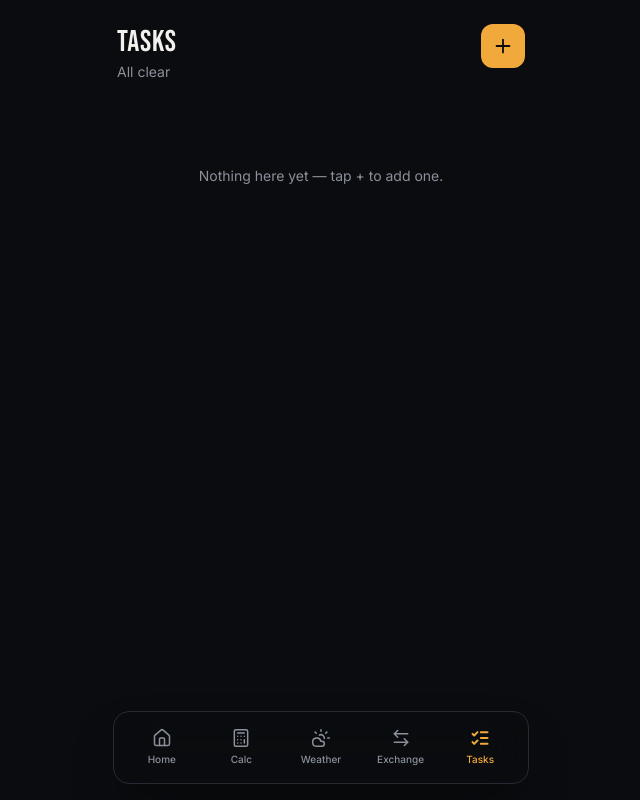
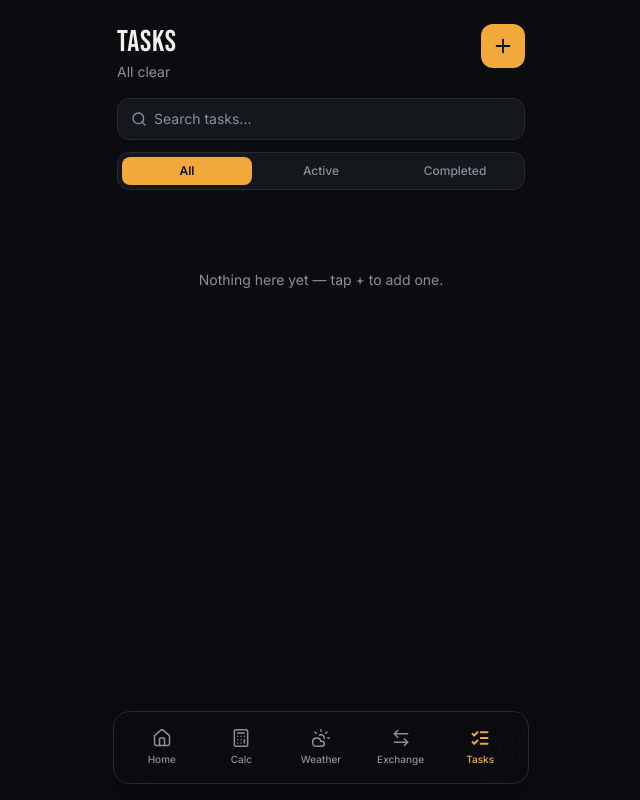
Before and after one commit to AbelXeon/DayFlow, a Next.js app: page /todo in a window 1280 px wide. Shown: the whole page, without its empty margins (319-959 px from the left). Built offline with nearby package versions, Linux system fonts and the light colour scheme.

Commit message:
added a search bar and a click thing for search bar thing

```diff
--- a/app/todo/page.tsx
+++ b/app/todo/page.tsx
@@ -2,9 +2,10 @@
 
 import { useEffect, useRef, useState } from "react";
 import { createPortal } from "react-dom";
-import { Plus, Trash2, Check, X, Pencil } from "lucide-react";
+import { Plus, Trash2, Check, X, Pencil, Search } from "lucide-react";
 
 type Task = { id: string; text: string; done: boolean };
+type FilterType = "all" | "active" | "completed";
 
 export default function TodoPage() {
   const [tasks, setTasks] = useState<Task[]>([]);
@@ -12,6 +13,8 @@ export default function TodoPage() {
   const [adding, setAdding] = useState(false);
   const [editingId, setEditingId] = useState<string | null>(null);
   const [draft, setDraft] = useState("");
+  const [search, setSearch] = useState("");
+  const [filter, setFilter] = useState<FilterType>("all");
   const [mounted, setMounted] = useState(false);
   const textareaRef = useRef<HTMLTextAreaElement>(null);
 
@@ -74,9 +77,18 @@ export default function TodoPage() {
 
   const remaining = tasks.filter((t) => !t.done).length;
 
+  // Filter & Search Logic
+  const filteredTasks = tasks.filter((task) => {
+    const matchesSearch = task.text.toLowerCase().includes(search.toLowerCase());
+    if (filter === "active") return matchesSearch && !task.done;
+    if (filter === "completed") return matchesSearch && task.done;
+    return matchesSearch;
+  });
+
   return (
-    <div className="px-5 pt-6">
-      <div className="flex items-start justify-between mb-5">
+    <div className="px-5 pt-6 pb-10 max-w-md mx-auto">
+      {/* Header */}
+      <div className="flex items-start justify-between mb-4">
         <div>
           <h1 className="font-display text-3xl tracking-wide">Tasks</h1>
           <p className="text-muted text-sm mt-0.5">
@@ -91,8 +103,49 @@ export default function TodoPage() {
         </button>
       </div>
 
+      {/* Search Bar */}
+      <div className="relative mb-3">
+        <Search
+          size={16}
+          className="absolute left-3.5 top-1/2 -translate-y-1/2 text-muted pointer-events-none"
+        />
+        <input
+          type="text"
+          value={search}
+          onChange={(e) => setSearch(e.target.value)}
+          placeholder="Search tasks..."
+          className="w-full bg-surface border border-border rounded-xl pl-9 pr-9 py-2.5 text-sm text-text placeholder:text-muted outline-none focus:border-accent transition-colors"
+        />
+        {search && (
+          <button
+            onClick={() => setSearch("")}
+            className="absolute right-3 top-1/2 -translate-y-1/2 text-muted hover:text-text"
+          >
+            <X size={15} />
+          </button>
+        )}
+      </div>
+
+      {/* Filter Tabs */}
+      <div className="flex gap-1 p-1 bg-surface border border-border rounded-xl mb-4 text-xs font-medium">
+        {(["all", "active", "completed"] as const).map((tab) => (
+          <button
+            key={tab}
+            onClick={() => setFilter(tab)}
+            className={`flex-1 py-1.5 rounded-lg capitalize transition-all duration-150 ${
+              filter === tab
+                ? "bg-accent text-bg font-semibold shadow-sm"
+                : "text-muted hover:text-text"
+            }`}
+          >
+            {tab}
+          </button>
+        ))}
+      </div>
+
+      {/* Tasks Grid */}
       <div className="grid grid-cols-2 gap-3">
-        {tasks.map((task) => (
+        {filteredTasks.map((task) => (
           <div
             key={task.id}
             className="rounded-xl bg-surface border border-border p-3 flex flex-col justify-between min-h-[92px]"
@@ -107,17 +160,17 @@ export default function TodoPage() {
             <div className="flex items-center justify-between mt-2">
               <button
                 onClick={() => toggle(task.id)}
-                className={`w-5 h-5 rounded-full border flex items-center justify-center ${
+                className={`w-5 h-5 rounded-full border flex items-center justify-center transition-colors ${
                   task.done ? "bg-green-500 border-green-500" : "border-border"
                 }`}
               >
                 {task.done && <Check size={12} className="text-bg" />}
               </button>
               <div className="flex items-center gap-2">
-                <button onClick={() => openEdit(task)} className="text-muted">
+                <button onClick={() => openEdit(task)} className="text-muted hover:text-text">
                   <Pencil size={14} />
                 </button>
-                <button onClick={() => remove(task.id)} className="text-muted">
+                <button onClick={() => remove(task.id)} className="text-muted hover:text-text">
                   <Trash2 size={14} />
                 </button>
               </div>
@@ -126,10 +179,16 @@ export default function TodoPage() {
         ))}
       </div>
 
+      {/* Empty States */}
       {tasks.length === 0 && (
         <p className="text-muted text-sm text-center py-16">Nothing here yet — tap + to add one.</p>
       )}
 
+      {tasks.length > 0 && filteredTasks.length === 0 && (
+        <p className="text-muted text-sm text-center py-16">No tasks found matching your filter.</p>
+      )}
+
+      {/* Add / Edit Modal */}
       {mounted && adding &&
         createPortal(
           <div
```
